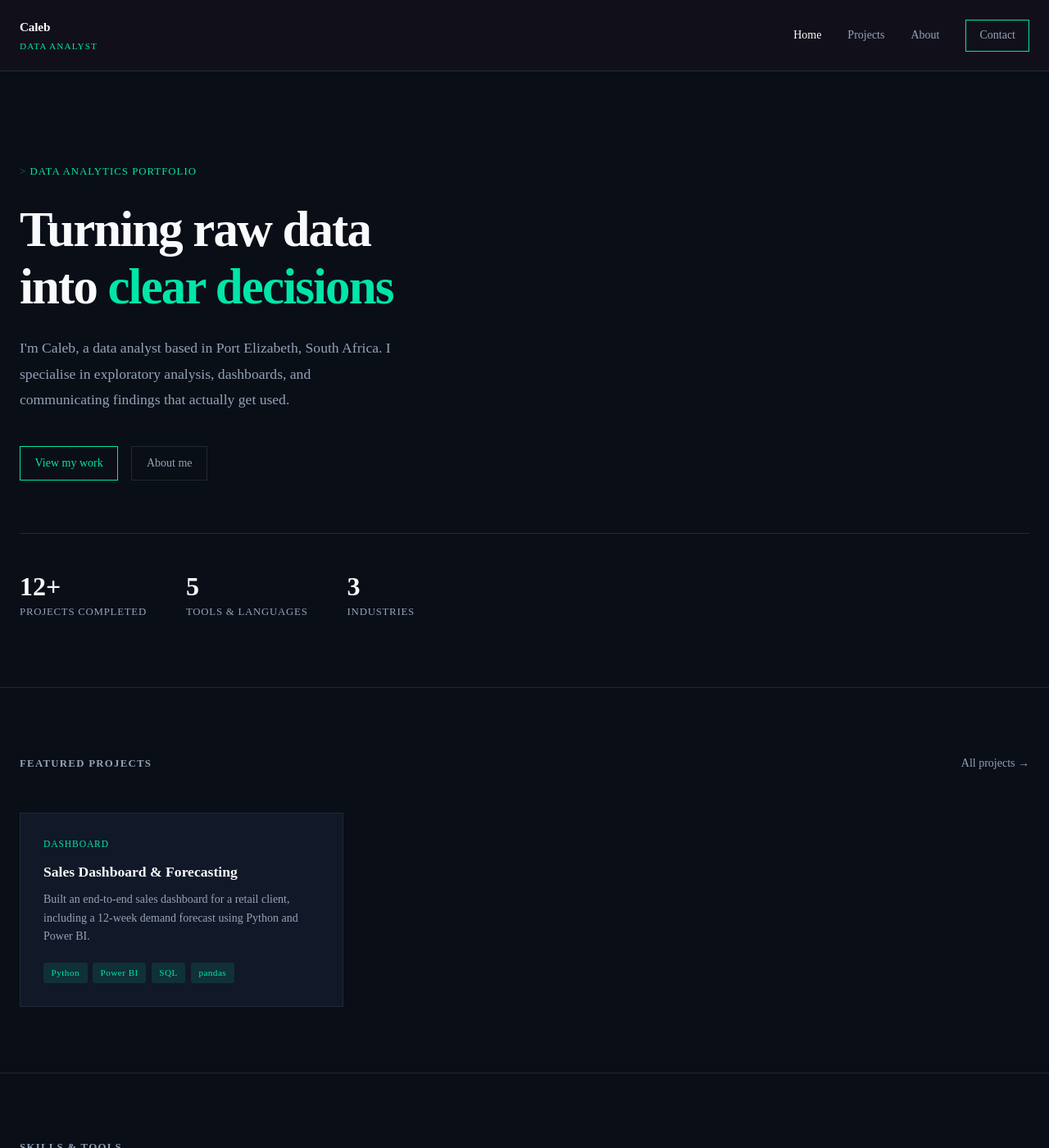
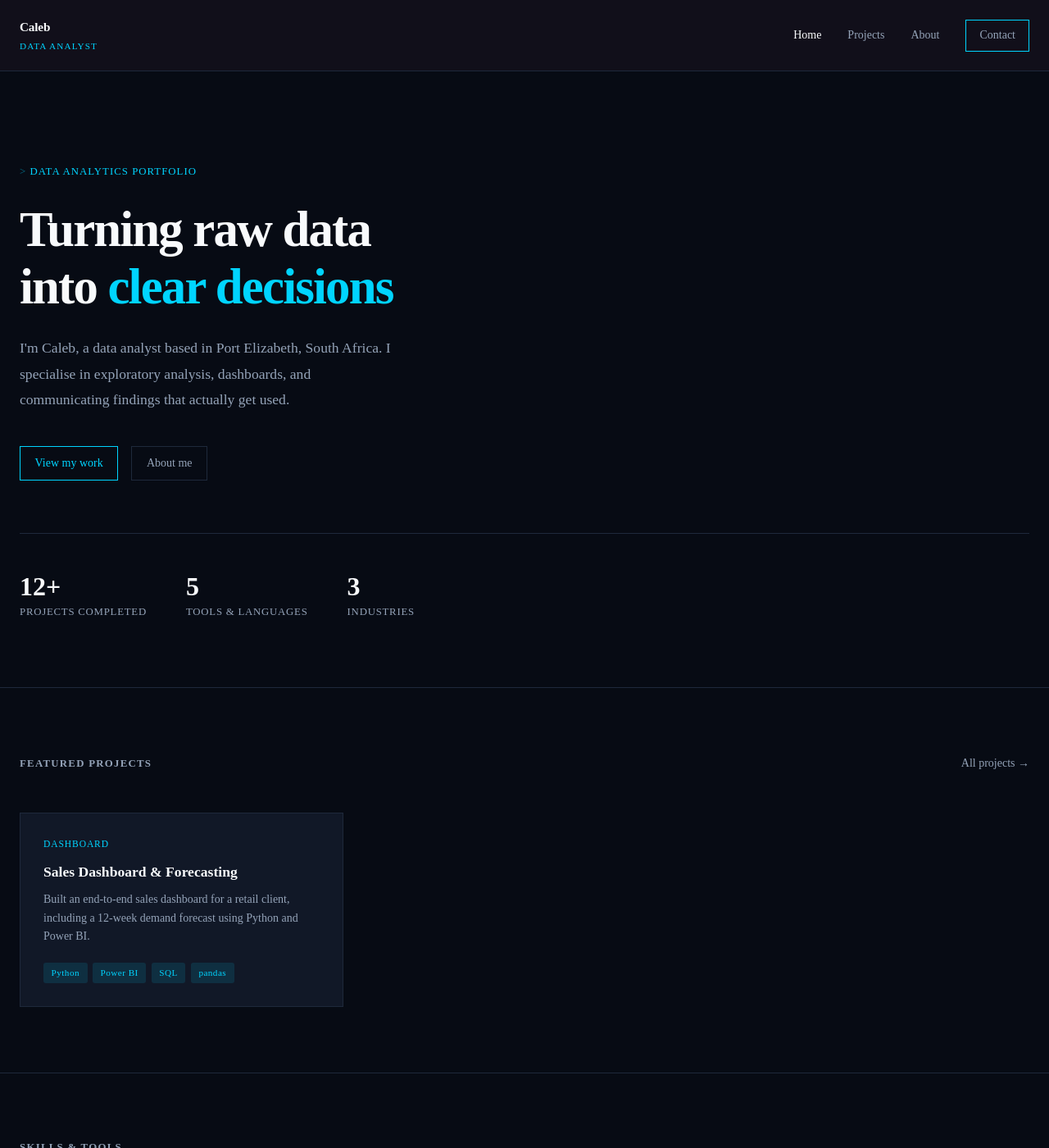
Before and after one commit to Shazilazi/Shazilazi.github.io, a Jekyll site: the page built from index.md, in a window 1280 px wide and 1400 px high. Shown: the whole window at 82% size. Built offline with Jekyll 4.4.1, drawn with Linux system fonts in a browser that asks for light colours.

Commit message:
Update style.css

```diff
--- a/assets/css/style.css
+++ b/assets/css/style.css
@@ -2,15 +2,15 @@
    TOKENS
    ============================================ */
 :root {
-  --bg:         #0A0E17;
+  --bg:         #070B14;
   --surface:    #111827;
-  --border:     #1F2937;
+  --border:     #1E293B;
 
   --text:       #F8FAFC;
   --muted:      #94A3B8;
 
-  --accent:     #00E5A8;
-  --accent-dim: rgba(0,229,168,0.12);
+  --accent:     #00D4FF;
+  --accent-dim: rgba(0,212,255,0.12);
 }
 
 /* ============================================
```
